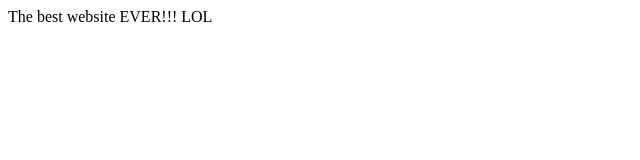
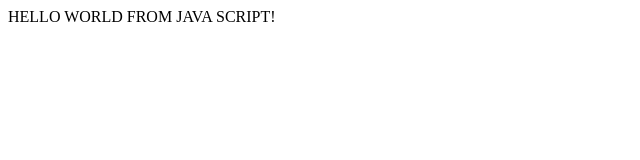
Before and after one commit to AidanACM/AidanACM.github.io, a plain HTML site: page hello/index.html in a window 1280 px wide. Shown: the whole page, without its empty margins (0-640 px from the left). Drawn offline with Linux system fonts and the light colour scheme.

Commit message:
Update index.html

```diff
--- a/hello/index.html
+++ b/hello/index.html
@@ -2,11 +2,15 @@
 <html>
 
 <head>
-  <title>Super Creative Name</title>
+  <title>HELLO WORLD</title>
 </head>
 
 <body>
-The best website EVER!!! LOL
+
+<script>
+  document.write("HELLO WORLD FROM JAVA SCRIPT!");
+</script>
+
 </body>
 
 </html>
```
